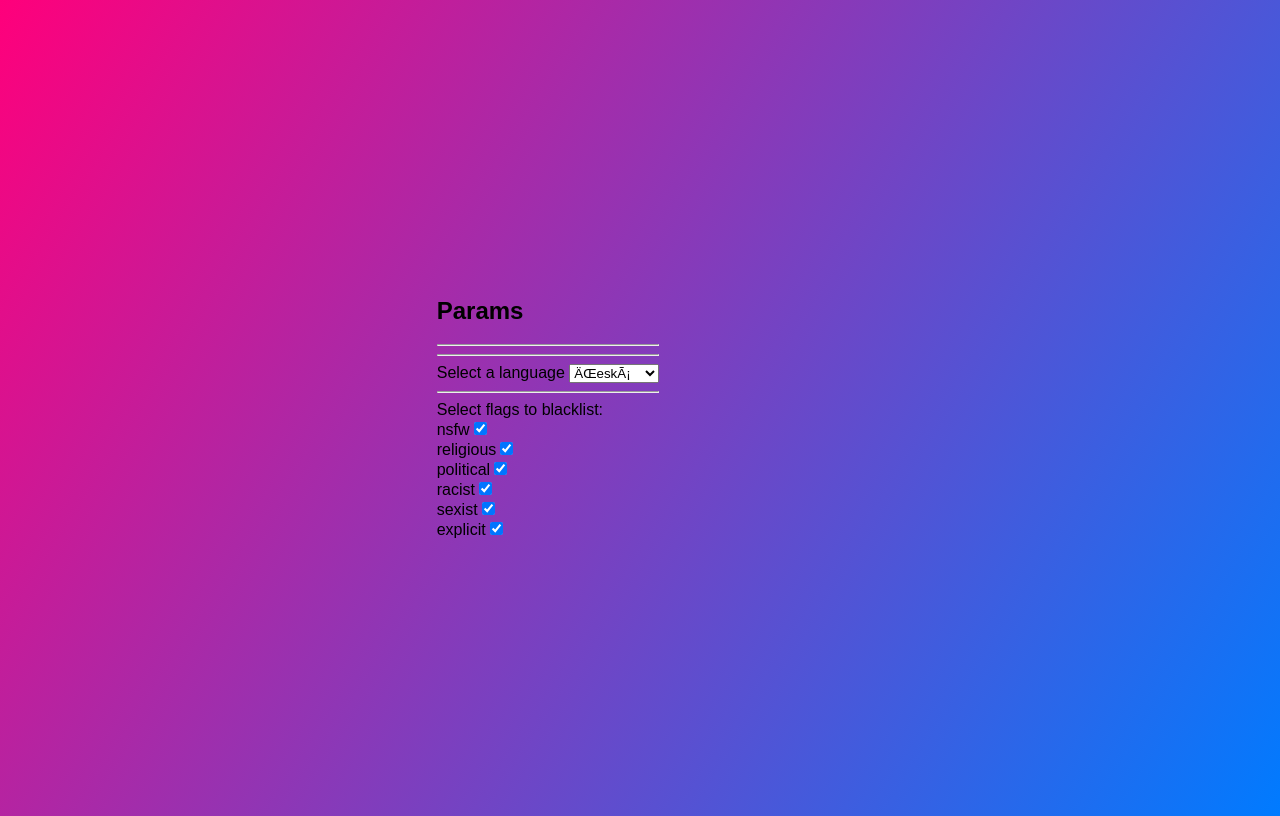
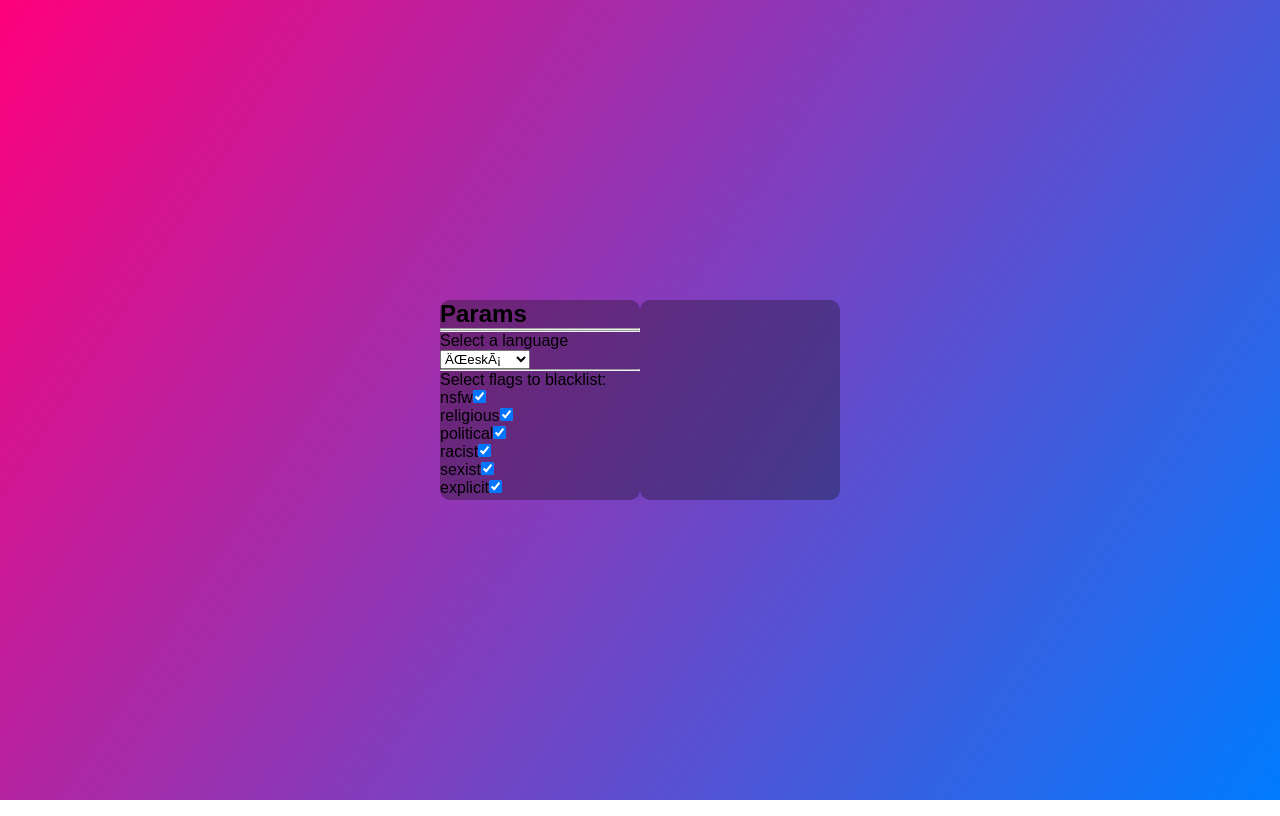
Before and after one commit to dbrchrd/G-n-rateur-De-Blagues_JS, a plain HTML site: page index.html in a window 1280 px wide. Drawn offline with Linux system fonts and the light colour scheme; a script that the page names is missing.

Commit message:
Update style.css

```diff
--- a/style.css
+++ b/style.css
@@ -1,3 +1,8 @@
+* {
+  margin: 0;
+  padding: 0;
+}
+
 body {
   width: 100vw;
   height: 100vh;
@@ -12,6 +17,16 @@ body {
   display: flex; justify-content: center; align-items: center;
 }
 
+.box {
+  background: #1115;/* #942; */
+  border-radius: 10px;
+}
+
+.params {
+  width: 200px;
+  height: 200px;
+}
+
 .joke {
   width: 200px;
   height: 200px;
```
